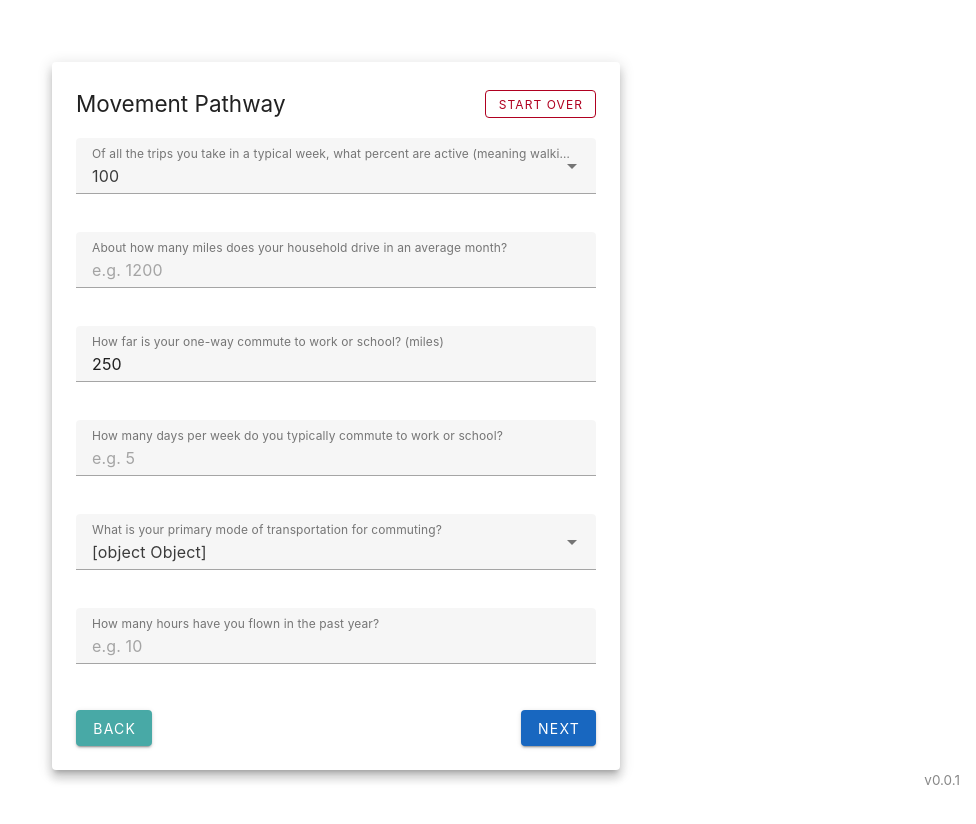
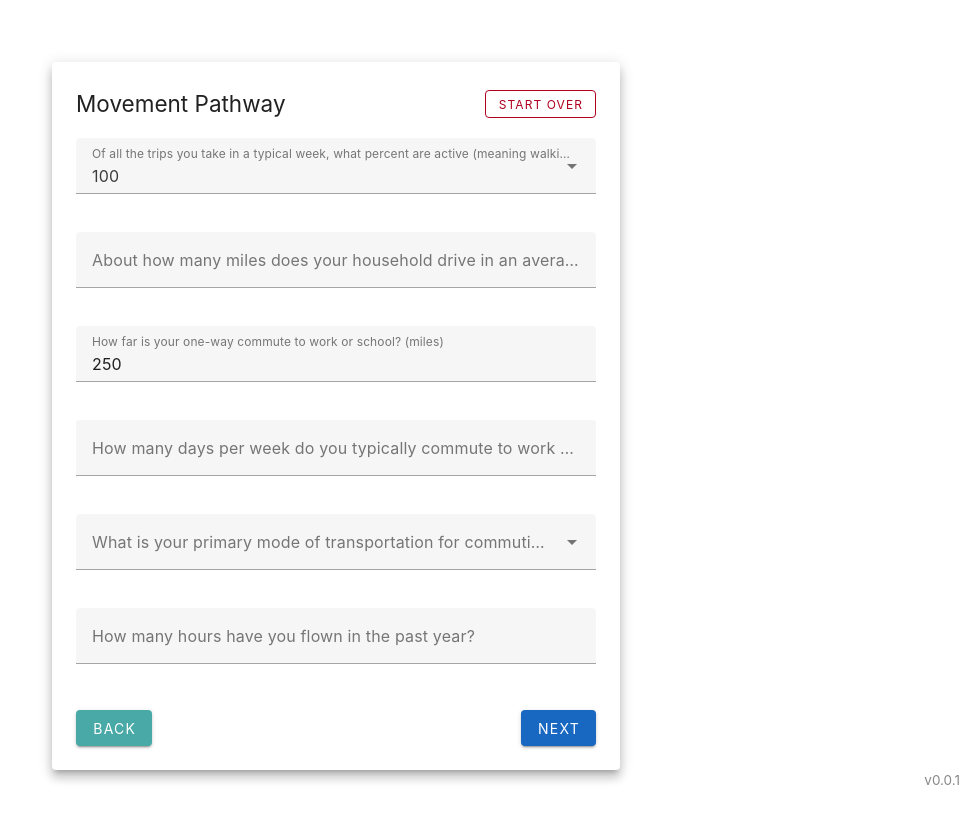
Before and after one commit to ianhorchata/SuspraIndicators, a Vue app: page /movement in a window 1280 px wide. Shown: the top 824 px of the page, without its empty margins (304-1280 px from the left). Built offline with nearby package versions, Linux system fonts and the light colour scheme.

Commit message:
fixed datat not appearing in text input

```diff
--- a/src/suspra/answerVars.js
+++ b/src/suspra/answerVars.js
@@ -1,15 +1,15 @@
-import { ref } from 'vue'
+import { reactive } from 'vue'
 
 const answerVars = {
-    MovementViewVars: {
+    MovementViewVars: reactive({
         m1: 100,
-        m3: ref(''),
+        m3: '',
         m4: 250,
-        m5: ref(''),
-        m6: ref(null),
-        m6Other: ref(''),
-        m7: ref('')
-    }
+        m5: '',
+        m6: null,
+        m6Other: '',
+        m7: ''
+    })
 }
 
 export {
```
